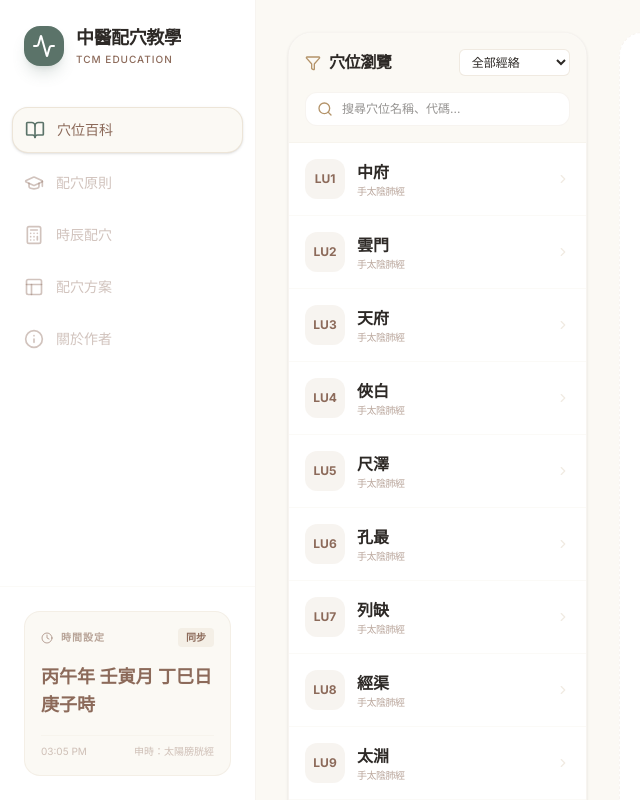
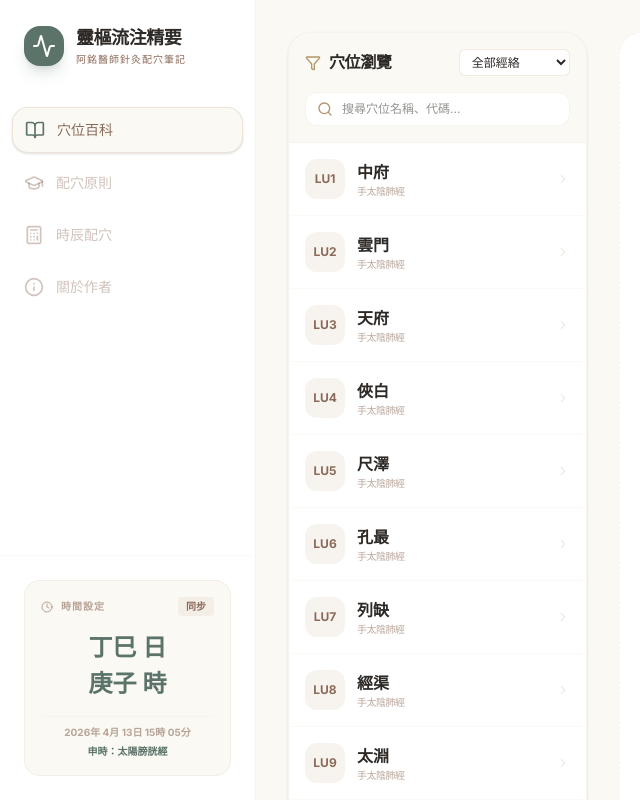
Before and after one commit to chimungwu/TCM_acupoints, a React (Vite) app: page / in a window 1280 px wide. Shown: the whole page, without its empty margins (0-640 px from the left). Built offline with nearby package versions, Linux system fonts and the light colour scheme.

Commit message:
feat: Update app name and remove prescription nav
Updates the application's title and metadata to reflect the new name "靈樞流注精要：阿銘醫師的針灸配穴筆記".
Removes the "配穴方案" (Prescription) navigation item as it is no longer required.

```diff
--- a/index.html
+++ b/index.html
@@ -3,7 +3,7 @@
   <head>
     <meta charset="UTF-8" />
     <meta name="viewport" content="width=device-width, initial-scale=1.0" />
-    <title>My Google AI Studio App</title>
+    <title>靈樞流注精要：阿銘醫師的針灸配穴筆記</title>
   </head>
   <body>
     <div id="root"></div>
--- a/metadata.json
+++ b/metadata.json
@@ -1,5 +1,5 @@
 {
-  "name": "中醫配穴系統 (TCM Acupoint Selection System)",
+  "name": "靈樞流注精要：阿銘醫師的針灸配穴筆記",
   "description": "一個專業的中醫穴位查詢與配穴建議系統，包含完整的經絡穴位資料庫與特性分析。",
   "requestFramePermissions": []
 }
--- a/src/App.tsx
+++ b/src/App.tsx
@@ -101,7 +101,6 @@ export default function App() {
     { id: 'encyclopedia', label: '穴位百科', icon: BookOpen },
     { id: 'principles', label: '配穴原則', icon: GraduationCap },
     { id: 'calculation', label: '時辰配穴', icon: Calculator },
-    { id: 'prescription', label: '配穴方案', icon: Layout },
     { id: 'author', label: '關於作者', icon: Info },
   ];
 
@@ -114,8 +113,8 @@ export default function App() {
             <Activity size={24} />
           </div>
           <div className="hidden md:block overflow-hidden">
-            <h1 className="text-lg font-serif font-bold tracking-tight whitespace-nowrap text-tcm-ink">中醫配穴教學</h1>
-            <p className="text-[10px] text-tcm-clay font-medium uppercase tracking-widest">TCM Education</p>
+            <h1 className="text-lg font-serif font-bold tracking-tight whitespace-nowrap text-tcm-ink">靈樞流注精要</h1>
+            <p className="text-[10px] text-tcm-clay font-medium uppercase tracking-widest">阿銘醫師針灸配穴筆記</p>
           </div>
         </div>
 
@@ -132,11 +131,6 @@ export default function App() {
             >
               <item.icon size={20} className={activeView === item.id ? 'text-tcm-jade' : 'group-hover:text-tcm-jade'} />
               <span className="hidden md:block font-medium text-sm">{item.label}</span>
-              {item.id === 'prescription' && prescription.length > 0 && (
-                <span className="ml-auto hidden md:flex w-5 h-5 bg-tcm-cinnabar text-white text-[10px] font-bold items-center justify-center rounded-full">
-                  {prescription.length}
-                </span>
-              )}
             </button>
           ))}
         </nav>
@@ -163,15 +157,20 @@ export default function App() {
                 className="w-full bg-white border border-tcm-gold/20 rounded-lg p-2 text-xs text-tcm-ink focus:outline-none focus:ring-1 focus:ring-tcm-jade"
               />
             ) : (
-              <div className="text-lg font-serif font-bold text-tcm-clay">
-                {ganzhi.year}年 {ganzhi.month}月 {ganzhi.day}日 {ganzhi.hour}時
+              <div className="text-2xl font-serif font-bold text-tcm-jade flex flex-col items-center gap-1">
+                <div>{ganzhi.day} 日</div>
+                <div>{ganzhi.hour} 時</div>
               </div>
             )}
 
             <div className="pt-2 border-t border-tcm-gold/5">
-              <div className="text-[10px] text-tcm-clay/40 flex items-center justify-between">
-                <span>{effectiveTime.toLocaleTimeString([], { hour: '2-digit', minute: '2-digit' })}</span>
-                <span>{currentShichen}時：{zwlzMeridian.replace('手', '').replace('足', '')}</span>
+              <div className="text-[10px] text-tcm-clay/60 font-bold space-y-1">
+                <div className="text-center">
+                  {effectiveTime.getFullYear()}年 {effectiveTime.getMonth() + 1}月 {effectiveTime.getDate()}日 {effectiveTime.getHours()}時 {effectiveTime.getMinutes().toString().padStart(2, '0')}分
+                </div>
+                <div className="text-center text-tcm-jade">
+                  {currentShichen}時：{zwlzMeridian.replace('手', '').replace('足', '')}
+                </div>
               </div>
             </div>
           </div>
```
